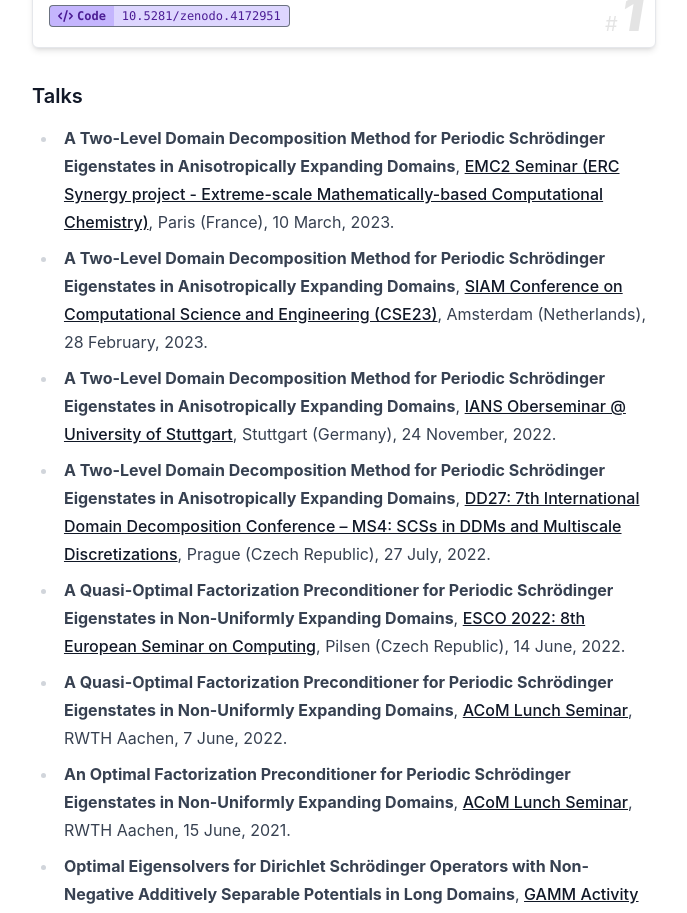
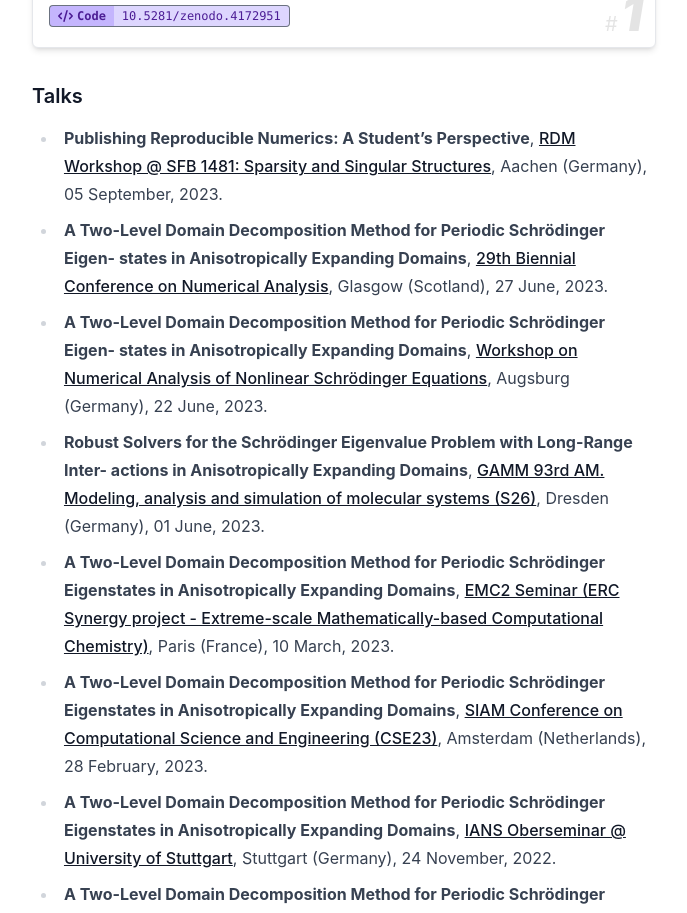
Before and after one commit to lamBOOO/thsn.dev, a Next.js app: page / in a window 1280 px wide. Shown: the part 2500-3413 px from the top of the page, without its empty margins (296-983 px from the left). Built offline with nearby package versions, Linux system fonts and the light colour scheme.

Commit message:
Add more talks

```diff
--- a/app/home-page.tsx
+++ b/app/home-page.tsx
@@ -537,6 +537,18 @@ export default function Home({ allPostsData }: any) {
 
     <h3>Talks</h3>
     <ul>
+      <li>
+        <b>Publishing Reproducible Numerics: A Student’s Perspective</b>, <Link href="https://www.sfb-s3.de/">RDM Workshop @ SFB 1481: Sparsity and Singular Structures</Link>, Aachen (Germany), 05 September, 2023.
+      </li>
+      <li>
+        <b>A Two-Level Domain Decomposition Method for Periodic Schrödinger Eigen- states in Anisotropically Expanding Domains</b>, <Link href="https://numericalanalysisconference.org.uk/">29th Biennial Conference on Numerical Analysis</Link>, Glasgow (Scotland), 27 June, 2023.
+      </li>
+      <li>
+        <b>A Two-Level Domain Decomposition Method for Periodic Schrödinger Eigen- states in Anisotropically Expanding Domains</b>, <Link href="https://www.uni-augsburg.de/en/fakultaet/mntf/math/prof/numa/events/numanaschroedinger/">Workshop on Numerical Analysis of Nonlinear Schrödinger Equations</Link>, Augsburg (Germany), 22 June, 2023.
+      </li>
+      <li>
+        <b>Robust Solvers for the Schrödinger Eigenvalue Problem with Long-Range Inter- actions in Anisotropically Expanding Domains</b>, <Link href="https://jahrestagung.gamm-ev.de/annual-meeting-2023/93rd-annual-meeting/">GAMM 93rd AM. Modeling, analysis and simulation of molecular systems (S26)</Link>, Dresden (Germany), 01 June, 2023.
+      </li>
       <li>
         <b>A Two-Level Domain Decomposition Method for Periodic Schrödinger Eigenstates in Anisotropically Expanding Domains</b>, <Link href="https://erc-emc2.eu/emc2-seminars/">EMC2 Seminar (ERC Synergy project - Extreme-scale Mathematically-based Computational Chemistry)</Link>, Paris (France), 10 March, 2023.
       </li>
```
